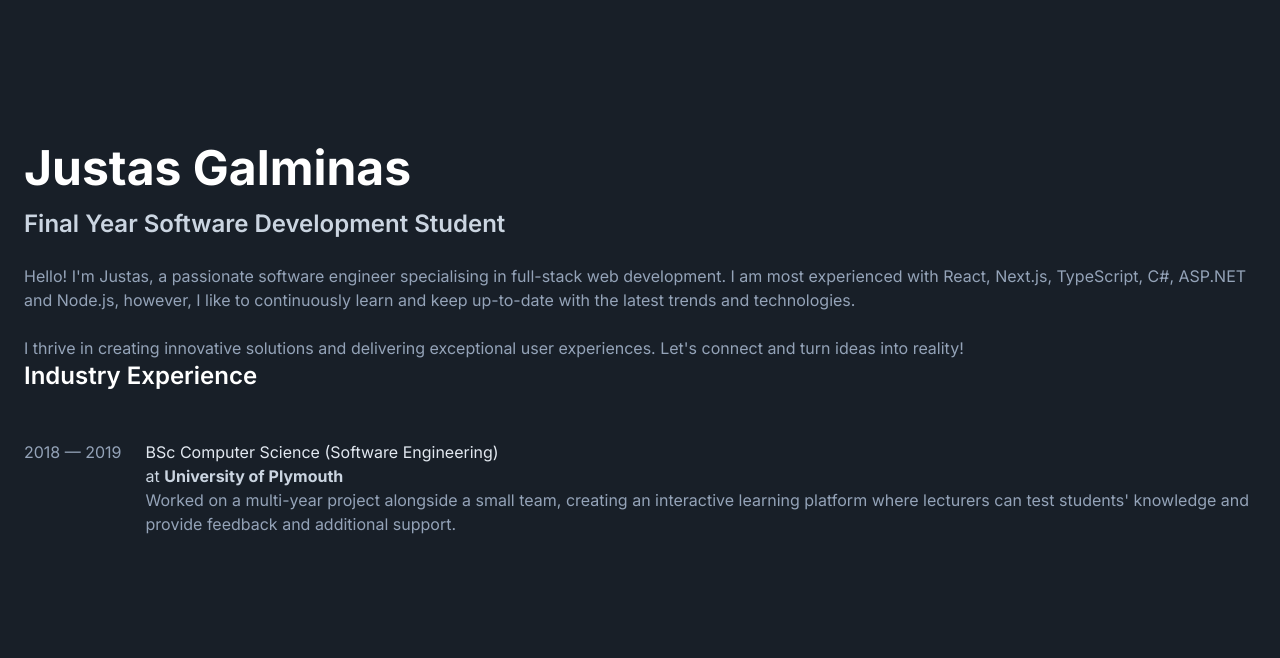
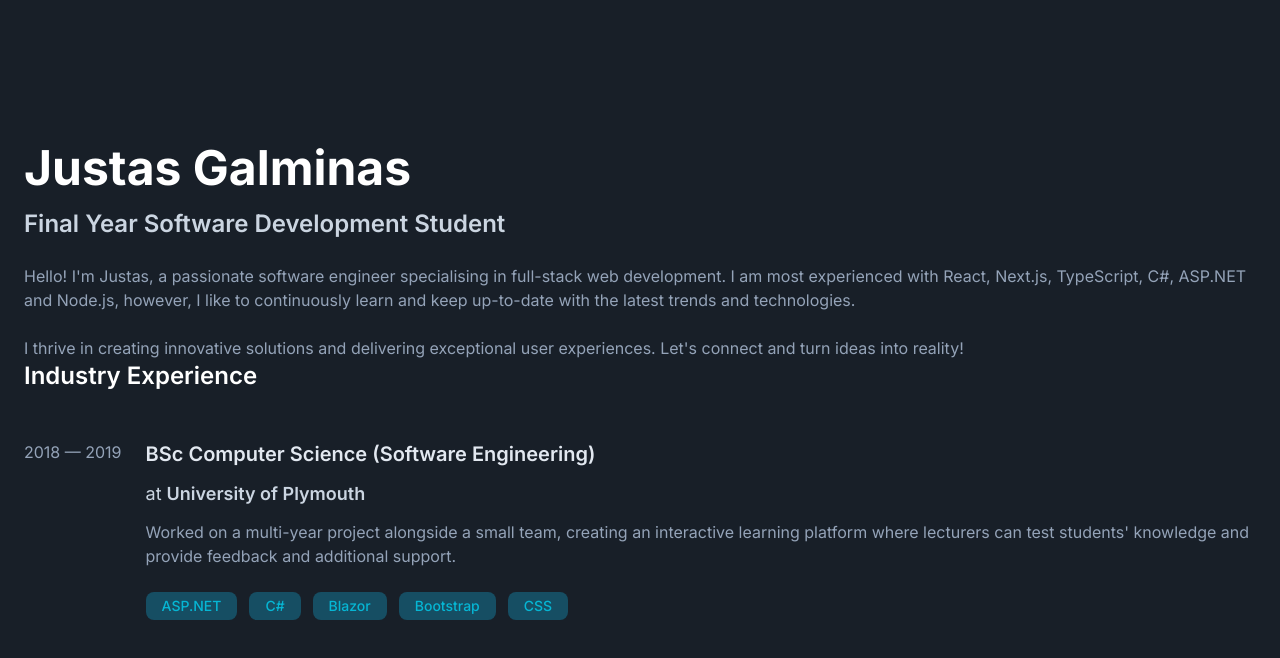
Before and after one commit to jgalminas/portfolio, a Next.js app: page / in a window 1280 px wide. Shown: the top 658 px of the page. Built offline with nearby package versions, Linux system fonts and the light colour scheme.

Commit message:
created skills pills

```diff
--- a/src/app/components/Experience.tsx
+++ b/src/app/components/Experience.tsx
@@ -1,4 +1,5 @@
 import { Experience } from '@/data';
+import Skills from './Skills';
 
 export interface ExperienceProps {
 	data: Experience
@@ -10,10 +11,13 @@ export default function Experience({ data }: ExperienceProps) {
 
 			<p className='text-slate-400 min-w-fit'> { data.date } </p>
 
-			<div className='flex flex-col'>
-				<h4 className='text-slate-200'> { data.title } </h4>
-				<h5 className='text-slate-300'> at <b> { data.place } </b> </h5>
-				<p className='text-slate-400'> { data.description } </p>
+			<div className='flex flex-col gap-3'>
+				<h4 className='text-xl text-slate-200 font-semibold'> { data.title } </h4>
+				<h5 className='text-lg text-slate-300'> at <span className='font-semibold'> { data.place } </span> </h5>
+				<p className='text-slate-400 mb-3'> { data.description } </p>
+
+				<Skills skills={data.skills}/>
+
 			</div>
 
 		</div>
--- /dev/null
+++ b/src/app/components/Skills.tsx
@@ -0,0 +1,13 @@
+export interface SkillsProps {
+	skills: string[]
+}
+
+export default function Skills({ skills }: SkillsProps) {
+	return (
+		<div className='flex flex-wrap gap-3'>
+			{ skills.map(sk => {
+				return <p className='bg-cyan-900 px-4 py-1 rounded-lg text-sm font-medium text-cyan-500' key={sk}> { sk } </p>
+			}) }
+		</div>
+	)
+}
```
